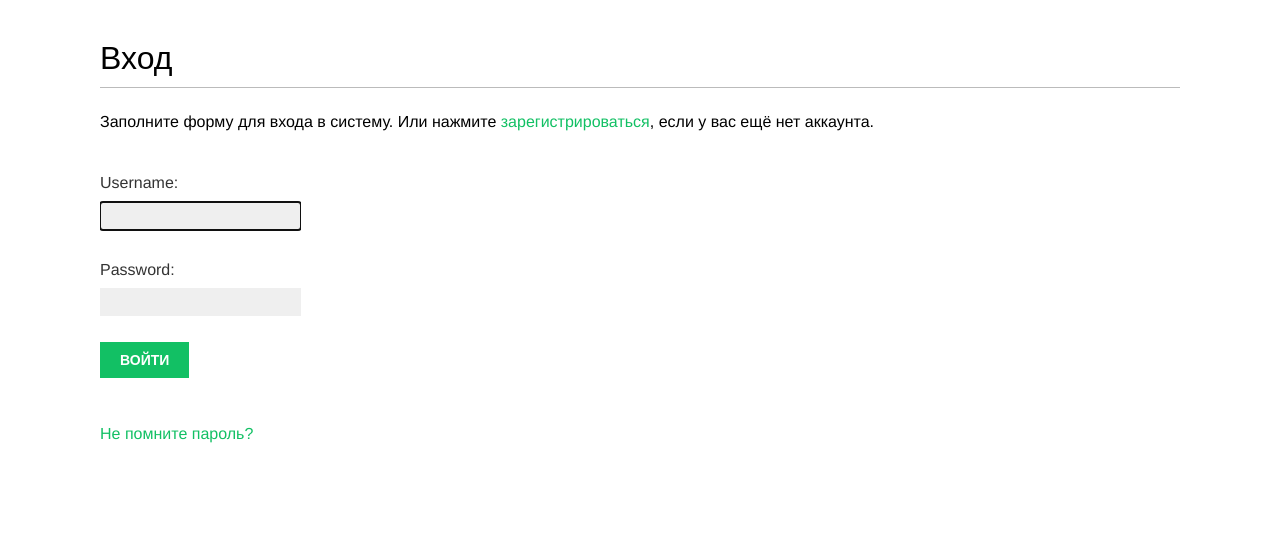
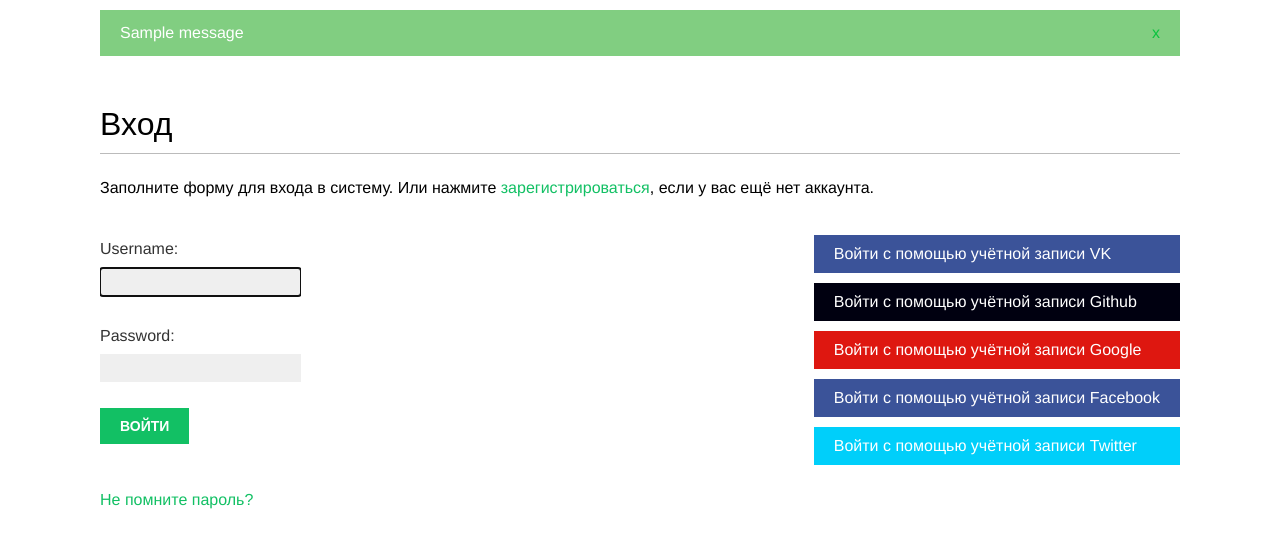
Before and after one commit to Sana451/bookmarks, a Django app: page /account/login/ in a window 1280 px wide. Shown: the part 47-595 px from the top of the page. Run offline with Django 4.2, Linux system fonts and the light colour scheme; tables that the repository leaves empty hold one stand-in row (values such as "Sample post"); one stand-in notice (Sample message) is shown; some web fonts are replaced.

Commit message:
Добавлена возможность авторизации на сайте используя учетные записи VK и Github.

```diff
--- a/bookmarks/account/static/css/base.css
+++ b/bookmarks/account/static/css/base.css
@@ -190,6 +190,8 @@ ul.messages li a.close {
 .social li.facebook { background:#3b5399; }
 .social li.twitter { background:#00cffa; }
 .social li.google { background:#de1710; }
+.social li.github { background:#000010; }
+.social li.vk { background:#3b5399; }
 
 
 /* images */
--- a/bookmarks/account/templates/account/dashboard.html
+++ b/bookmarks/account/templates/account/dashboard.html
@@ -2,5 +2,6 @@
 {% block title %}Dashboard{% endblock %}
 {% block content %}
 <h1>Рабочий стол</h1>
-<p>Добро пожаловать на ваш рабочий стол.</p>
+<p>Добро пожаловать на ваш рабочий стол. <a href="{% url 'edit' %}">Редактировать профиль</a> или <a
+        href="{% url 'password_change' %}">сменить пароль</a></p>
 {% endblock %}
--- a/bookmarks/account/templates/base.html
+++ b/bookmarks/account/templates/base.html
@@ -31,6 +31,16 @@
 
     </span>
 </div>
+{% if messages %}
+    <ul class="messages">
+        {% for message in messages %}
+            <li class="{{ message.tags }}">
+                {{ message|safe }}
+                <a href="#" class="close">x</a>
+            </li>
+        {% endfor %}
+    </ul>
+{% endif %}
 <div id="content">
     {% block content %}
     {% endblock %}
--- a/bookmarks/account/templates/registration/logged_out.html
+++ b/bookmarks/account/templates/registration/logged_out.html
@@ -4,6 +4,6 @@
 <h1>Выход произведён.</h1>
 <p>
 Вы вышли из системы.
-<a href="{% url 'login' %}">Войти в систему повторно.</a>.
+<a href="{% url 'login' %}">Войти в систему повторно.</a>
 </p>
 {% endblock %}
--- a/bookmarks/account/templates/registration/login.html
+++ b/bookmarks/account/templates/registration/login.html
@@ -23,4 +23,32 @@
         <a href="{% url 'password_reset' %}">Не помните пароль?</a>
     </p>
 </div>
+<div class="social">
+    <ul>
+        <li class="vk">
+            <a href="{% url "social:begin" "vk-oauth2" %}">
+            Войти с помощью учётной записи VK
+            </a>
+        </li>
+        <li class="github">
+            <a href="{% url "social:begin" "github" %}">
+            Войти с помощью учётной записи Github
+            </a>
+        </li>
+        <li class="google">
+            <a href="{% url "social:begin" "google-oauth2" %}">
+            Войти с помощью учётной записи Google
+            </a>
+        <li class="facebook">
+            <a href="{% url "social:begin" "facebook" %}">
+                Войти с помощью учётной записи Facebook
+            </a>
+        </li>
+        <li class="twitter">
+            <a href="{% url "social:begin" "twitter" %}">
+                Войти с помощью учётной записи Twitter
+            </a>
+        </li>
+    </ul>
+</div>
 {% endblock %}
--- a/bookmarks/account/views.py
+++ b/bookmarks/account/views.py
@@ -4,6 +4,7 @@ from django.contrib.auth import authenticate, login
 from .forms import LoginForm, UserRegistrationForm, UserEditForm, ProfileEditForm
 from django.contrib.auth.decorators import login_required
 from .models import Profile
+from django.contrib import messages
 
 
 def user_login(request):
@@ -52,6 +53,9 @@ def edit(request):
         if user_form.is_valid() and profile_form.is_valid():
             user_form.save()
             profile_form.save()
+            messages.success(request, "Ваш профиль успешно изменён")
+        else:
+            messages.error(request, "При редактировании вашего профиля произошла ошибка")
     else:
         user_form = UserEditForm(instance=request.user)
         profile_form = ProfileEditForm(instance=request.user.profile)
--- a/bookmarks/bookmarks/urls.py
+++ b/bookmarks/bookmarks/urls.py
@@ -9,6 +9,8 @@ from django.urls import include
 urlpatterns = [
     path('admin/', admin.site.urls),
     path('account/', include('account.urls')),
+    # path('social-auth/', include('social_django.urls', namespace='social')),
+    path('', include('social_django.urls', namespace='social')),
 ]
 
 
```
Also changed, not shown: bookmarks/account/authentication.py (added, +20 -0 lines), bookmarks/account/forms.py (+14 -0 lines), bookmarks/__init__.py (added), bookmarks/account/migrations/0001_initial.py (added), bookmarks/db.sqlite3, bookmarks/media/users/2022/12/22/1647595284161813776.jpg (added), bookmarks/media/users/2022/12/22/g.png (added), bookmarks/media/users/2022/12/22/images.jpg (added), bookmarks/media/users/2022/12/22/kitten.jpg (added), bookmarks/media/users/2022/12/22/oreily.PNG (added).
